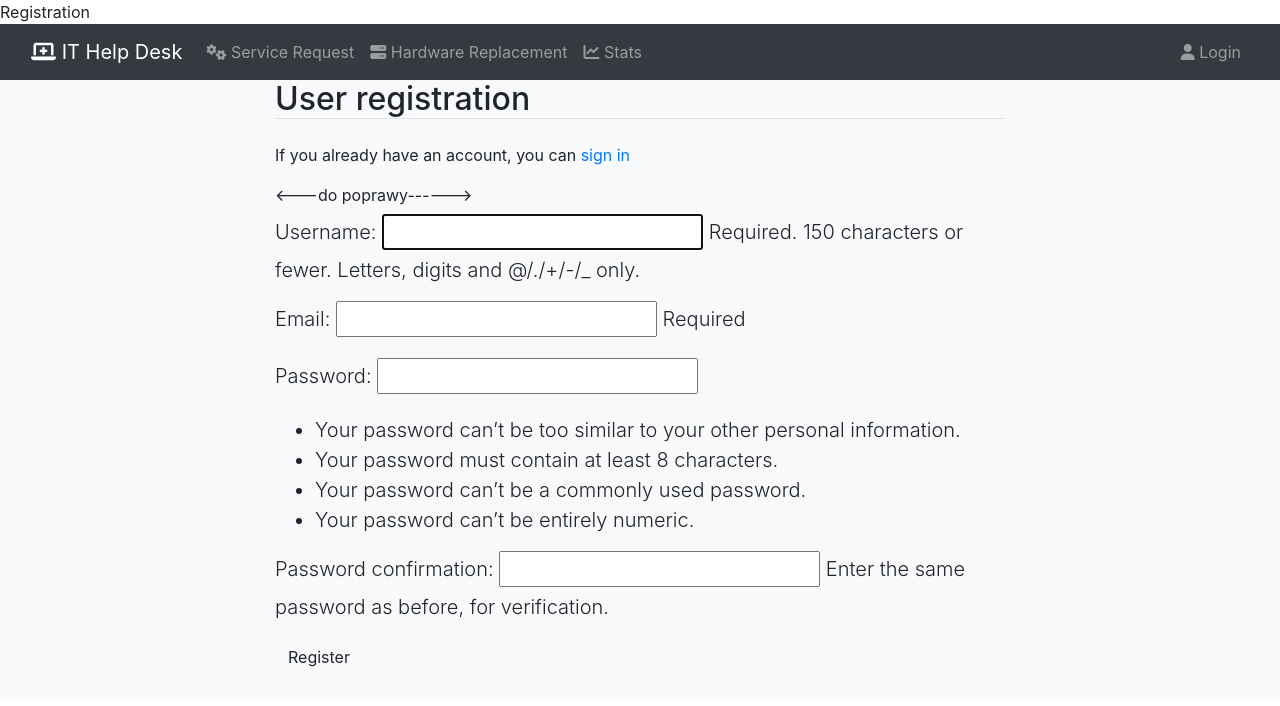
After one commit to power88w/helpdesk, a Django app: page /signup/ in a window 1280 px wide. The commit adds this page. Shown: the top 706 px of the page. Run offline with Django 3.2, Linux system fonts and the light colour scheme; some libraries are stand-ins or nearby versions.

Commit message:
Creating a signup, login, registration app

```diff
--- /dev/null
+++ b/Signup/forms.py
@@ -0,0 +1,16 @@
+from django import forms
+from django.contrib.auth.forms import UserCreationForm
+from django.contrib.auth.models import User
+class SignupForm(UserCreationForm):
+    email = forms.EmailField(max_length=200, help_text='Required')
+    class Meta:
+        model = User
+        fields = ('username', 'email', 'password1', 'password2')
+
+    def password_match(self,*args,**kwargs):
+        password1= self.cleaned_data.get('password1')
+        password2= self.cleaned_data.get('password2')
+        if password1 is not password2:
+            raise forms.ValidationError("Passwords do not match")
+        else:
+            return password1
--- /dev/null
+++ b/Signup/templates/signup/acc_active_email.html
@@ -0,0 +1,5 @@
+{% autoescape off %}
+Hi {{ user.username }},
+Please click on the link to confirm your registration,
+http://{{ domain }}{% url 'activate' uidb64=uid token=token %}
+{% endautoescape %}
--- /dev/null
+++ b/Signup/urls.py
@@ -0,0 +1,8 @@
+from django.conf.urls import url
+from . import views
+from django.urls import path,include
+urlpatterns = [
+    path('', views.signup),
+    url(r'^activate/(?P<uidb64>[0-9A-Za-z_\-]+)/(?P<token>[0-9A-Za-z]{1,13}-[0-9A-Za-z]{1,20})/$',
+        views.activate, name='activate'),
+]
--- a/Signup/views.py
+++ b/Signup/views.py
@@ -1,3 +1,59 @@
-from django.shortcuts import render
+from django.http import HttpResponse
+from django.shortcuts import render, redirect, get_object_or_404
+from django.contrib.auth import login, authenticate
+from .forms import SignupForm
+from django.contrib.sites.shortcuts import get_current_site
+from django.utils.encoding import force_bytes, force_text
+from django.utils.http import urlsafe_base64_encode, urlsafe_base64_decode
+from django.template.loader import render_to_string
+from .tokens import account_activation_token
+from django.contrib.auth.models import User
+from django.core.mail import EmailMessage
+from django.contrib.auth.decorators import user_passes_test
 
-# Create your views here.
+
+def signup(request):
+    if request.method == 'POST':
+        form = SignupForm(request.POST)
+
+        if form.is_valid():
+            user = form.save(commit=False)
+            print(form)
+            user.is_active = False
+            user.save()
+            current_site = get_current_site(request)
+            mail_subject = 'Activate your blog account.'
+            message = render_to_string('acc_active_email.html', {
+                'user': user,
+                'domain': current_site.domain,
+                'uid': urlsafe_base64_encode(force_bytes(user.pk)),
+                'token': account_activation_token.make_token(user),
+            })
+
+            to_email = form.cleaned_data.get('email')
+            email = EmailMessage(
+                mail_subject, message, to=[to_email]
+            )
+            email.send()
+
+            return HttpResponse('Please confirm your email address to complete the registration')
+
+    else:
+        form = SignupForm()
+    return render(request, 'registration/registration.html', {'form': form})
+
+
+def activate(request, uidb64, token):
+    try:
+        uid = force_text(urlsafe_base64_decode(uidb64))
+        user = User.objects.get(pk=uid)
+    except(TypeError, ValueError, OverflowError, User.DoesNotExist):
+        user = None
+    if user is not None and account_activation_token.check_token(user, token):
+        user.is_active = True
+        user.save()
+        login(request, user)
+        # return redirect('home')
+        return HttpResponse('Thank you for your email confirmation. Now you can login your account.')
+    else:
+        return HttpResponse('Activation link is invalid!')
--- a/helpdesk/urls.py
+++ b/helpdesk/urls.py
@@ -21,4 +21,6 @@ from .views import home_page
 urlpatterns = [
     path("",home_page),
     path('admin/', admin.site.urls),
+    path('login/', include('login.urls')),
+    path('signup/', include('Signup.urls')),
 ]
--- /dev/null
+++ b/login/urls.py
@@ -0,0 +1,9 @@
+from django.urls import path
+from .views import userloginview,userlogoutview
+
+
+
+urlpatterns = [
+    path("accounts/login/",userloginview),
+    path("accounts/logout/",userlogoutview),
+]
--- a/templates/base.html
+++ b/templates/base.html
@@ -39,11 +39,11 @@
     <div class="collapse navbar-collapse" id="navbarResponsive">
       <ul class="scroll-js navbar-nav">
         <li class= "nav-item">
-          <a class="nav-link" href="/bugs/">
+          <a class="nav-link" href="/services/">
             <i class="fas fa-cogs"></i>
             Service Request</a>
         <li class="nav-item">
-          <a class="nav-link" href="/features/">
+          <a class="nav-link" href="/hardware/">
             <i class="fas fa-server"></i>
             Hardware Replacement</a>
         </li>
@@ -54,22 +54,31 @@
           </a>
         </li>
       </ul>
+
       <ul class="navbar-nav ml-auto">
         <li class="nav-item">
+          {% if not user.is_authenticated %}
           <a class="nav-link" href="/login/accounts/login">
             <i class="fa fa-user"></i>
             Login
           </a>
+          {% else %}
           <li>
               <a class="nav-link" href=" /cart/"><i class="fa fa-shopping-cart" aria-hidden="true"></i> Donate
           </a>
           </li>
-            <label for class="badge badge-light mb-auto mt-auto"></label>
+
+          {% if user.cart %}
+            <label for class="badge badge-light mb-auto mt-auto">{{user.cart.count}}</label>
+          {% endif %}
           <a class="nav-link" href="/login/accounts/logout">
             <i class="fa fa-user"></i>
+            {{user}}
           </a>
+          {% endif %}
         </li>
       </ul>
+
     </div>
   </div>
 
--- /dev/null
+++ b/templates/registration/Registration.html
@@ -0,0 +1,38 @@
+{% extends 'base.html' %}
+
+
+
+{% block title %}
+  Registration
+{% endblock title %}
+
+
+
+
+{% block content %}
+<section id="login" class="bg-light">
+  <div class="container">
+    <div class="row">
+      <div class="col-lg-8 mx-auto">
+        <h2 class="border-bottom mb-4">User registration</h2>
+        <p> If you already have an account, you can
+          <a href="http://django-unicorn.herokuapp.com/accounts/login/">sign in</a></p>
+
+          <---do poprawy------>
+
+
+        <form method="post" class="lead">{% csrf_token %}
+
+<div id="div_id_email" class="form-group"> <label for="id_email" class="col-form-label  requiredField">
+                {{form.as_p}}
+
+          <button type="submit" class="btn btn-default">Register</button>
+        </form>
+      </div>
+    </div>
+  </div>
+</section>
+
+
+
+{% endblock content %}
```
Also changed, not shown: Signup/models.py (+16 -1 lines), Signup/templates/signup/signup.html (added, +19 -0 lines), Signup/tokens.py (added, +9 -0 lines), helpdesk/settings.py (+22 -2 lines), login/views.py (+27 -2 lines), templates/base2.html (deleted, +0 -78 lines), templates/registration/login.html (added, +55 -0 lines), Signup/migrations/0001_initial.py (added), Signup/templates/signup/activate.html (added).
